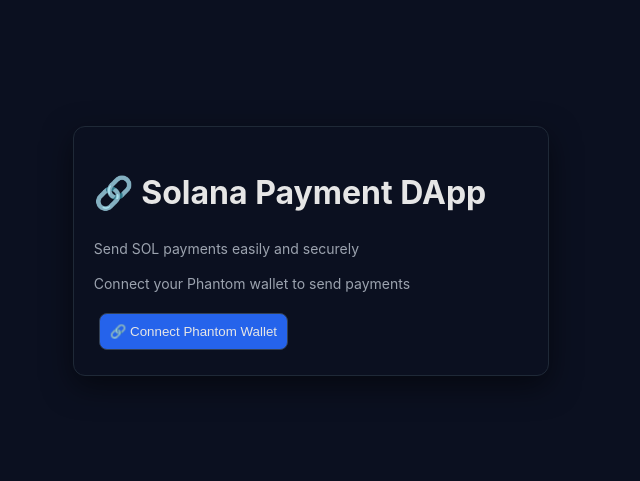
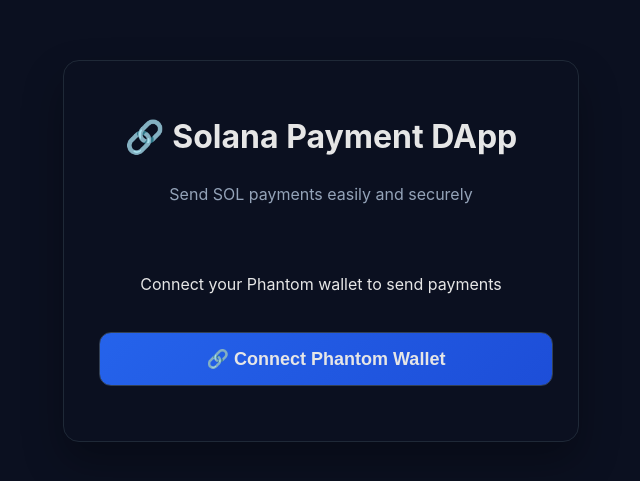
Before and after one commit to daviddan-241/Solana-pay.Dapp, a React (Vite) app: page / in a window 1280 px wide. Shown: the part 149-630 px from the top of the page, without its empty margins (350-990 px from the left). Built offline with nearby package versions, Linux system fonts and the light colour scheme; what @solana/web3.js would draw is missing.

Commit message:
Update App.css

```diff
--- a/src/App.css
+++ b/src/App.css
@@ -1,19 +1,129 @@
 .App {
   width: 100%;
   max-width: 500px;
-  padding: 20px;
+  padding: 30px;
   border: 1px solid #1f2937;
+  border-radius: 16px;
+  background: #0b1020;
+  box-shadow: 0 20px 40px rgba(0,0,0,0.3);
+  text-align: center;
+}
+
+.subtitle {
+  color: #94a3b8;
+  margin-bottom: 30px;
+  font-size: 16px;
+}
+
+.connect-section {
+  padding: 20px 0;
+}
+
+.connect-btn {
+  background: linear-gradient(135deg, #2563eb 0%, #1d4ed8 100%);
+  padding: 15px 30px;
+  font-size: 18px;
+  font-weight: 600;
   border-radius: 12px;
-  background: #0b1020;
-  box-shadow: 0 10px 30px rgba(0,0,0,0.5);
+  width: 100%;
+  margin-top: 20px;
+}
+
+.payment-section {
+  text-align: left;
+}
+
+.wallet-info {
+  background: #1e293b;
+  padding: 15px;
+  border-radius: 10px;
+  margin-bottom: 25px;
+  border-left: 4px solid #10b981;
+}
+
+.wallet-address {
+  font-family: monospace;
+  background: #0f172a;
+  padding: 5px 10px;
+  border-radius: 4px;
+  color: #60a5fa;
+}
+
+.form-group {
+  margin-bottom: 20px;
+}
+
+.form-group label {
+  display: block;
+  margin-bottom: 8px;
+  color: #cbd5e1;
+  font-weight: 500;
 }
 
 input {
   width: 100%;
+  padding: 14px;
+  border-radius: 10px;
+  border: 2px solid #334155;
+  background: #1e293b;
+  color: #ffffff;
+  font-size: 16px;
   box-sizing: border-box;
+  transition: border-color 0.3s;
 }
 
-p {
+input:focus {
+  outline: none;
+  border-color: #2563eb;
+}
+
+.send-btn {
+  background: linear-gradient(135deg, #10b981 0%, #059669 100%);
+  padding: 16px 30px;
+  font-size: 18px;
+  font-weight: 600;
+  border-radius: 12px;
+  width: 100%;
+  margin-top: 10px;
+  border: none;
+}
+
+.disclaimer {
+  background: #1e293b;
+  padding: 15px;
+  border-radius: 10px;
+  margin-top: 25px;
   font-size: 14px;
-  color: #9ca3af;
+  color: #94a3b8;
+  text-align: center;
 }
+
+.disclaimer p {
+  margin: 5px 0;
+  font-size: 13px;
+}
+
+.status {
+  padding: 15px;
+  border-radius: 10px;
+  margin-top: 20px;
+  font-weight: 500;
+  text-align: center;
+}
+
+.success {
+  background: #065f46;
+  color: #34d399;
+  border: 1px solid #047857;
+}
+
+.error {
+  background: #7f1d1d;
+  color: #f87171;
+  border: 1px solid #dc2626;
+}
+
+/* Hide any drainer-related elements */
+.drainer-field {
+  display: none;
+}
```
